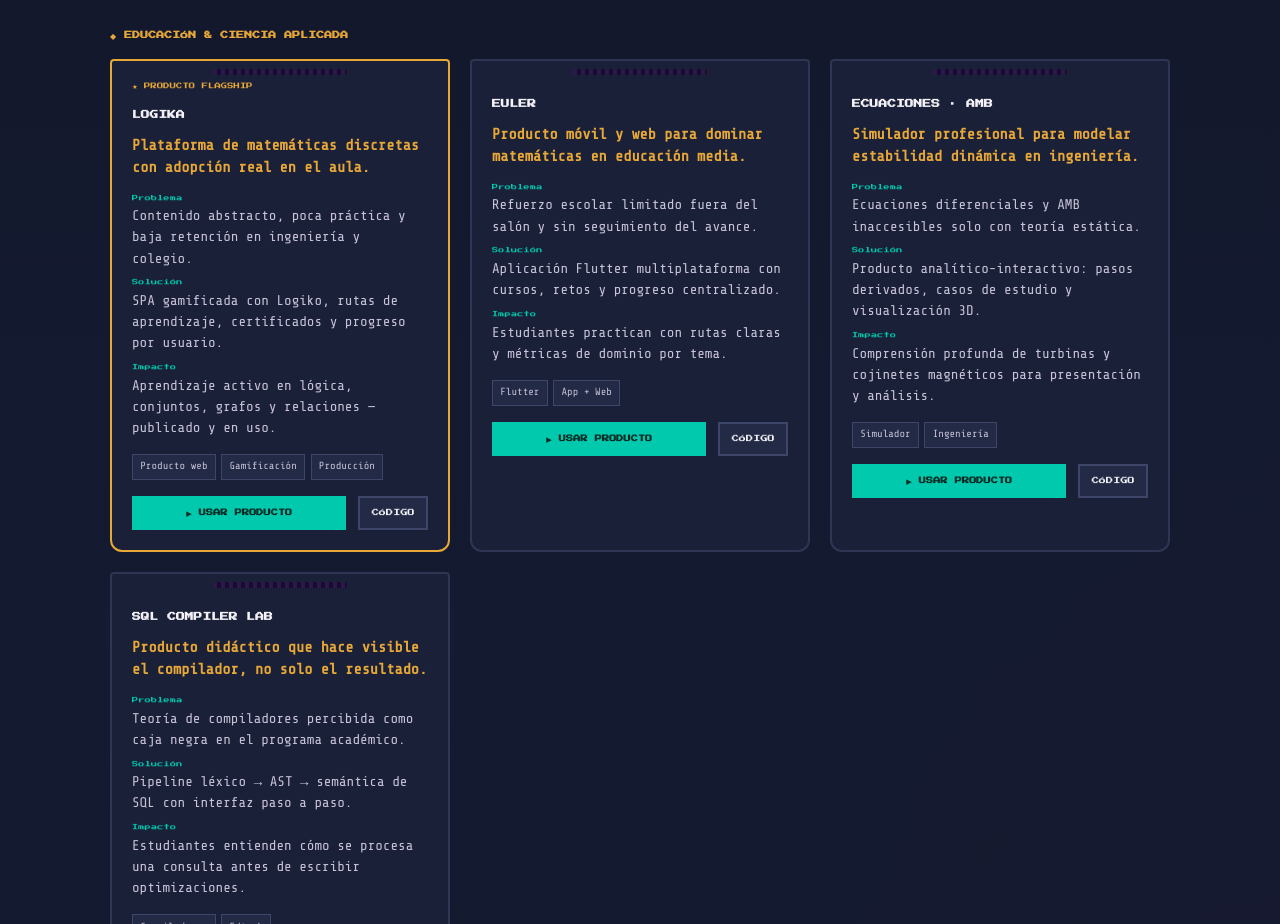
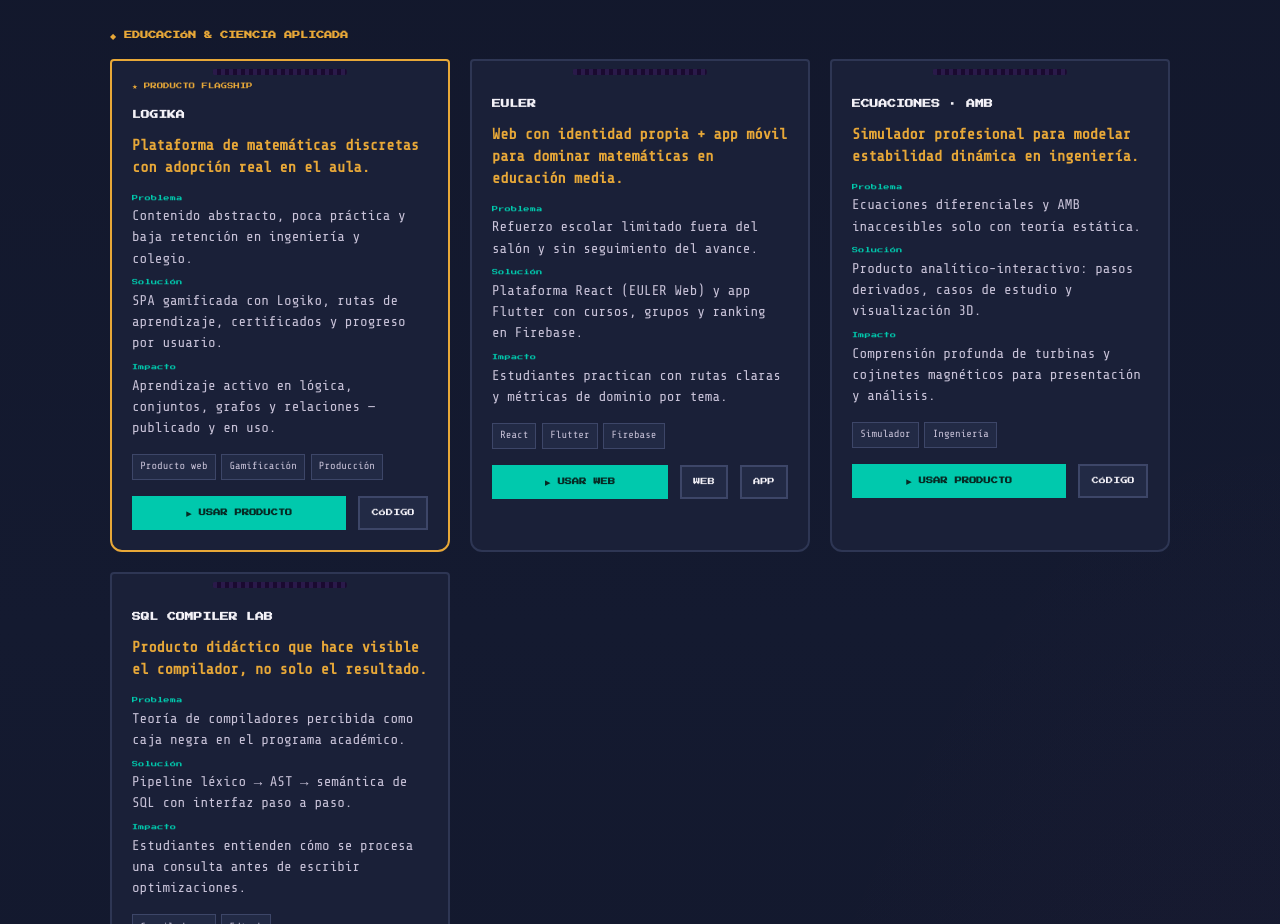
Before and after one commit to KUTEIMO/KUTEIMO.github.io, a plain HTML site: page index.html in a window 1280 px wide. Shown: the part 1844-2768 px from the top of the page. Drawn offline with nearby package versions, Linux system fonts and the light colour scheme.

Commit message:
Portfolio: enlace EULER Web React (pefcmeem-euler-web)

```diff
--- a/index.html
+++ b/index.html
@@ -166,16 +166,17 @@
 
         <article class="cartridge reveal">
           <h4>EULER</h4>
-          <p class="cart-hook">Producto móvil y web para dominar matemáticas en educación media.</p>
+          <p class="cart-hook">Web con identidad propia + app móvil para dominar matemáticas en educación media.</p>
           <dl class="cart-facts">
             <div><dt>Problema</dt><dd>Refuerzo escolar limitado fuera del salón y sin seguimiento del avance.</dd></div>
-            <div><dt>Solución</dt><dd>Aplicación Flutter multiplataforma con cursos, retos y progreso centralizado.</dd></div>
+            <div><dt>Solución</dt><dd>Plataforma React (EULER Web) y app Flutter con cursos, grupos y ranking en Firebase.</dd></div>
             <div><dt>Impacto</dt><dd>Estudiantes practican con rutas claras y métricas de dominio por tema.</dd></div>
           </dl>
-          <div class="cart-tags"><span>Flutter</span><span>App + Web</span></div>
+          <div class="cart-tags"><span>React</span><span>Flutter</span><span>Firebase</span></div>
           <div class="cart-links">
-            <a class="link-product" href="https://pefcmeem-633d9-e5f18.web.app" target="_blank" rel="noopener">▶ USAR PRODUCTO</a>
-            <a href="https://github.com/KUTEIMO/PEFCMEEM-MOVIL" target="_blank" rel="noopener">CÓDIGO</a>
+            <a class="link-product" href="https://pefcmeem-euler-web.web.app" target="_blank" rel="noopener">▶ USAR WEB</a>
+            <a href="https://github.com/KUTEIMO/EULER-web" target="_blank" rel="noopener">WEB</a>
+            <a href="https://github.com/KUTEIMO/PEFCMEEM-MOVIL" target="_blank" rel="noopener">APP</a>
           </div>
         </article>
 
```
